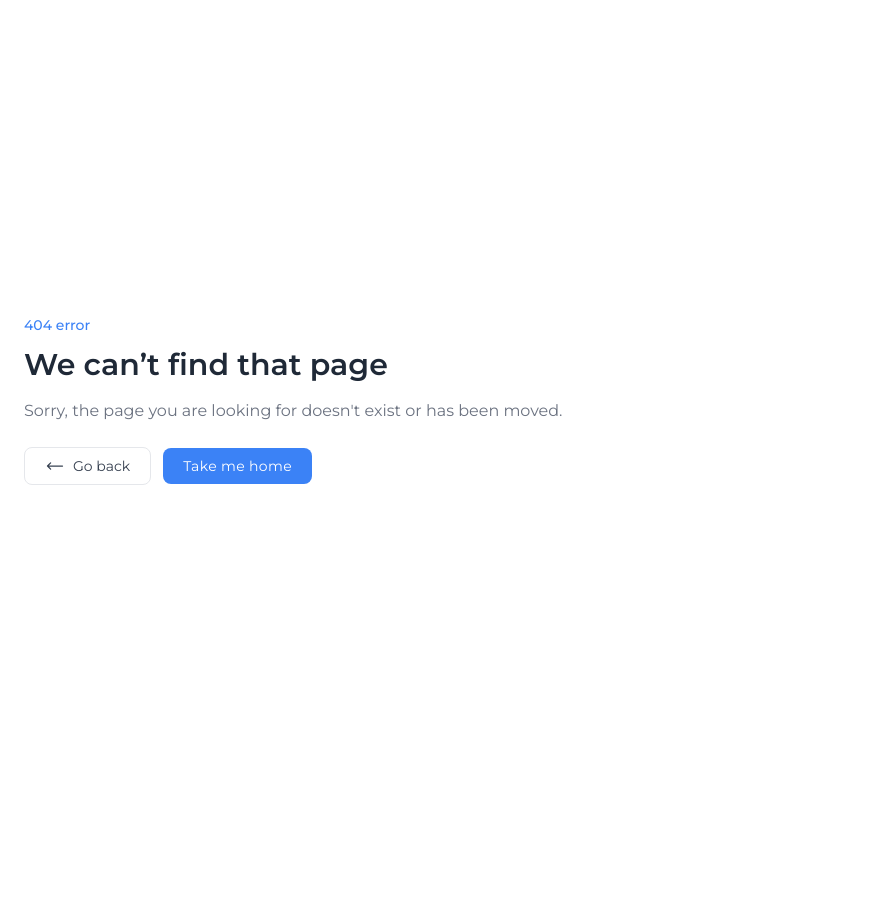
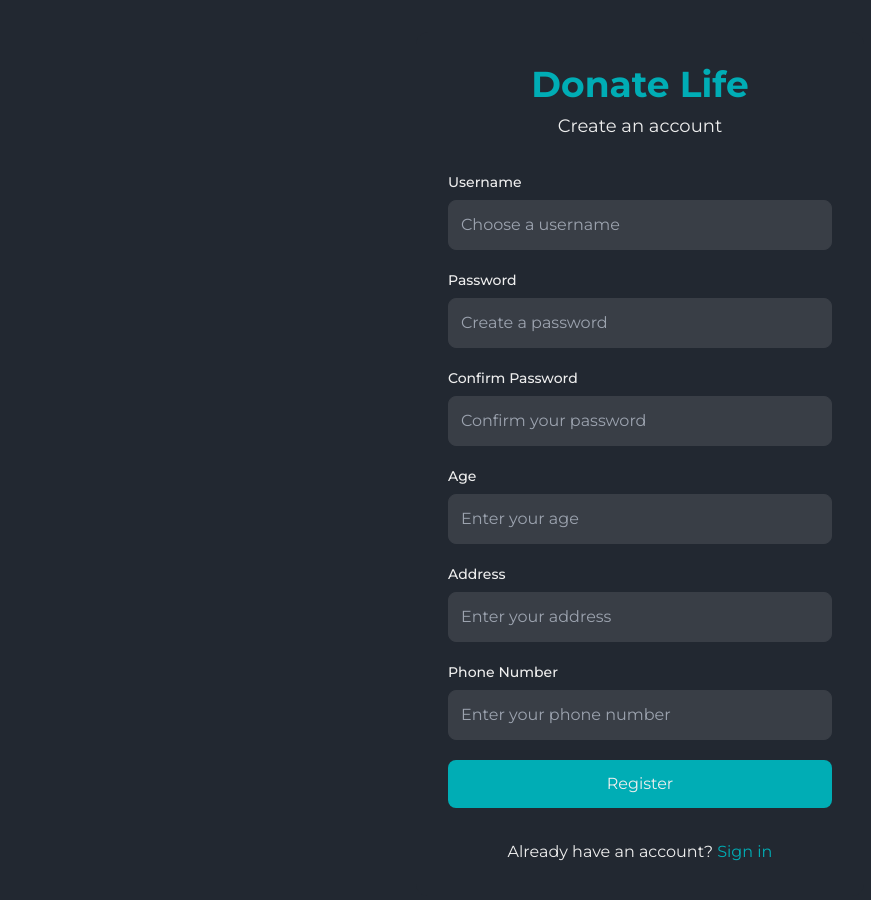
Before and after one commit to Baalavignesh/donatelife, a React (Vite) app: page /register in a window 1280 px wide. Before the commit this address had no page. Shown: the top 900 px of the page, without its empty margins (0-871 px from the left). Before the commit the page ends 800 px from the top, so only its background shows below. Built offline with nearby package versions, Linux system fonts and the light colour scheme.

Commit message:
Add registration route and enhance login page with form validation and error handling

```diff
--- a/src/App.tsx
+++ b/src/App.tsx
@@ -1,6 +1,7 @@
 import { BrowserRouter as Router, Route, Routes } from "react-router-dom";
 import Dashboard from "./pages/dashboard";
 import Login from "./pages/login";
+import Register from "./pages/register";
 import Error from "./pages/error";
 
 function App() {
@@ -8,6 +9,7 @@ function App() {
     <Router>
       <Routes>
         <Route path="/dashboard" Component={Dashboard} />
+        <Route path="/register" Component={Register} />
         <Route path="/" Component={Login} />
         <Route path="*" Component={Error} />
       </Routes>
--- a/src/pages/login.tsx
+++ b/src/pages/login.tsx
@@ -1,25 +1,101 @@
+import { useState } from "react";
 import { useNavigate } from "react-router-dom";
-import { useEffect } from "react";
+import { useDispatch } from "react-redux";
 import { Fade } from "@mui/material";
+import { setTokens } from "../features/auth/authSlice";
 
 const Login = () => {
   const navigate = useNavigate();
+  const dispatch = useDispatch();
+  const [username, setUsername] = useState("");
+  const [password, setPassword] = useState("");
+  const [error, setError] = useState("");
 
-  const handleLogin = () => {
+  const handleLogin = (e: React.FormEvent) => {
+    e.preventDefault();
+
+    if (!username || !password) {
+      setError("Please enter both username and password");
+      return;
+    }
+
+    // In a real app, you would validate credentials with an API
+    // This is a simple mock for now
+    dispatch(
+      setTokens({
+        accessToken: "mock-token",
+        refreshToken: "mock-refresh-token",
+        idToken: "mock-id-token",
+      })
+    );
     navigate("/dashboard");
   };
 
-  useEffect(() => {
-    console.log("login screen");
-  }, []);
   return (
-    <div className="bg-custom-black">
+    <div className="bg-custom-black min-h-screen flex flex-col items-center justify-center">
       <Fade in={true} timeout={1000}>
-        <div className="pl-24 pr-24 pt-12 h-screen text-custom-white bg-custom-black">
-          <h1>Login Screen</h1>
-          <button className="p-4 rounded-sm bg-primary" onClick={handleLogin}>
-            Set Access Token
-          </button>
+        <div className="w-full max-w-md p-8 space-y-8 rounded-xl bg-custom-black text-custom-white">
+          <div className="text-center">
+            <h1 className="text-4xl font-bold text-primary mb-2">Donate Life</h1>
+            <p className="text-lg text-custom-white mb-8">Sign in to your account</p>
+          </div>
+
+          {error && <div className="p-3 bg-danger/20 text-danger rounded-lg text-center">{error}</div>}
+
+          <form className="space-y-6" onSubmit={handleLogin}>
+            <div>
+              <label htmlFor="username" className="block text-sm font-medium mb-2">
+                Username
+              </label>
+              <input
+                id="username"
+                name="username"
+                type="text"
+                required
+                className="w-full p-3 rounded-lg bg-secondary text-custom-white border border-secondary focus:ring-primary focus:border-primary focus:outline-none"
+                placeholder="Enter your username"
+                value={username}
+                onChange={(e) => setUsername(e.target.value)}
+              />
+            </div>
+
+            <div>
+              <label htmlFor="password" className="block text-sm font-medium mb-2">
+                Password
+              </label>
+              <input
+                id="password"
+                name="password"
+                type="password"
+                required
+                className="w-full p-3 rounded-lg bg-secondary text-custom-white border border-secondary focus:ring-primary focus:border-primary focus:outline-none"
+                placeholder="Enter your password"
+                value={password}
+                onChange={(e) => setPassword(e.target.value)}
+              />
+            </div>
+
+            <div>
+              <button
+                type="submit"
+                className="w-full p-3 text-center rounded-lg bg-primary hover:bg-primary/90 text-custom-white transition-colors duration-200"
+              >
+                Sign In
+              </button>
+            </div>
+          </form>
+
+          <div className="text-center mt-6">
+            <p>
+              Don't have an account?{" "}
+              <button
+                className="text-primary hover:underline focus:outline-none"
+                onClick={() => navigate("/register")}
+              >
+                Register now
+              </button>
+            </p>
+          </div>
         </div>
       </Fade>
     </div>
--- /dev/null
+++ b/src/pages/register.tsx
@@ -0,0 +1,192 @@
+import { useState } from "react";
+import { useNavigate } from "react-router-dom";
+import { Fade } from "@mui/material";
+
+const Register = () => {
+  const navigate = useNavigate();
+  const [formData, setFormData] = useState({
+    username: "",
+    password: "",
+    confirmPassword: "",
+    age: "",
+    address: "",
+    phoneNumber: "",
+  });
+  const [error, setError] = useState("");
+
+  const handleChange = (e: React.ChangeEvent<HTMLInputElement>) => {
+    const { name, value } = e.target;
+    setFormData((prev) => ({
+      ...prev,
+      [name]: value,
+    }));
+  };
+
+  const handleSubmit = (e: React.FormEvent) => {
+    e.preventDefault();
+
+    // Simple validation
+    if (
+      !formData.username ||
+      !formData.password ||
+      !formData.confirmPassword ||
+      !formData.age ||
+      !formData.address ||
+      !formData.phoneNumber
+    ) {
+      setError("Please fill in all fields");
+      return;
+    }
+
+    if (formData.password !== formData.confirmPassword) {
+      setError("Passwords do not match");
+      return;
+    }
+
+    if (parseInt(formData.age) < 18) {
+      setError("You must be at least 18 years old to register");
+      return;
+    }
+
+    // In a real app, you would send this data to an API
+    // For now, just navigate to login
+    navigate("/");
+  };
+
+  return (
+    <div className="bg-custom-black min-h-screen flex flex-col items-center justify-center py-8">
+      <Fade in={true} timeout={1000}>
+        <div className="w-full max-w-md p-8 space-y-8 rounded-xl bg-custom-black text-custom-white">
+          <div className="text-center">
+            <h1 className="text-4xl font-bold text-primary mb-2">Donate Life</h1>
+            <p className="text-lg text-custom-white mb-6">Create an account</p>
+          </div>
+
+          {error && <div className="p-3 bg-danger/20 text-danger rounded-lg text-center mb-4">{error}</div>}
+
+          <form className="space-y-5" onSubmit={handleSubmit}>
+            <div>
+              <label htmlFor="username" className="block text-sm font-medium mb-2">
+                Username
+              </label>
+              <input
+                id="username"
+                name="username"
+                type="text"
+                required
+                className="w-full p-3 rounded-lg bg-secondary text-custom-white border border-secondary focus:ring-primary focus:border-primary focus:outline-none"
+                placeholder="Choose a username"
+                value={formData.username}
+                onChange={handleChange}
+              />
+            </div>
+
+            <div>
+              <label htmlFor="password" className="block text-sm font-medium mb-2">
+                Password
+              </label>
+              <input
+                id="password"
+                name="password"
+                type="password"
+                required
+                className="w-full p-3 rounded-lg bg-secondary text-custom-white border border-secondary focus:ring-primary focus:border-primary focus:outline-none"
+                placeholder="Create a password"
+                value={formData.password}
+                onChange={handleChange}
+              />
+            </div>
+
+            <div>
+              <label htmlFor="confirmPassword" className="block text-sm font-medium mb-2">
+                Confirm Password
+              </label>
+              <input
+                id="confirmPassword"
+                name="confirmPassword"
+                type="password"
+                required
+                className="w-full p-3 rounded-lg bg-secondary text-custom-white border border-secondary focus:ring-primary focus:border-primary focus:outline-none"
+                placeholder="Confirm your password"
+                value={formData.confirmPassword}
+                onChange={handleChange}
+              />
+            </div>
+
+            <div>
+              <label htmlFor="age" className="block text-sm font-medium mb-2">
+                Age
+              </label>
+              <input
+                id="age"
+                name="age"
+                type="number"
+                required
+                min="18"
+                className="w-full p-3 rounded-lg bg-secondary text-custom-white border border-secondary focus:ring-primary focus:border-primary focus:outline-none"
+                placeholder="Enter your age"
+                value={formData.age}
+                onChange={handleChange}
+              />
+            </div>
+
+            <div>
+              <label htmlFor="address" className="block text-sm font-medium mb-2">
+                Address
+              </label>
+              <input
+                id="address"
+                name="address"
+                type="text"
+                required
+                className="w-full p-3 rounded-lg bg-secondary text-custom-white border border-secondary focus:ring-primary focus:border-primary focus:outline-none"
+                placeholder="Enter your address"
+                value={formData.address}
+                onChange={handleChange}
+              />
+            </div>
+
+            <div>
+              <label htmlFor="phoneNumber" className="block text-sm font-medium mb-2">
+                Phone Number
+              </label>
+              <input
+                id="phoneNumber"
+                name="phoneNumber"
+                type="tel"
+                required
+                className="w-full p-3 rounded-lg bg-secondary text-custom-white border border-secondary focus:ring-primary focus:border-primary focus:outline-none"
+                placeholder="Enter your phone number"
+                value={formData.phoneNumber}
+                onChange={handleChange}
+              />
+            </div>
+
+            <div>
+              <button
+                type="submit"
+                className="w-full p-3 text-center rounded-lg bg-primary hover:bg-primary/90 text-custom-white transition-colors duration-200"
+              >
+                Register
+              </button>
+            </div>
+          </form>
+
+          <div className="text-center mt-6">
+            <p>
+              Already have an account?{" "}
+              <button
+                className="text-primary hover:underline focus:outline-none"
+                onClick={() => navigate("/")}
+              >
+                Sign in
+              </button>
+            </p>
+          </div>
+        </div>
+      </Fade>
+    </div>
+  );
+};
+
+export default Register;
```
